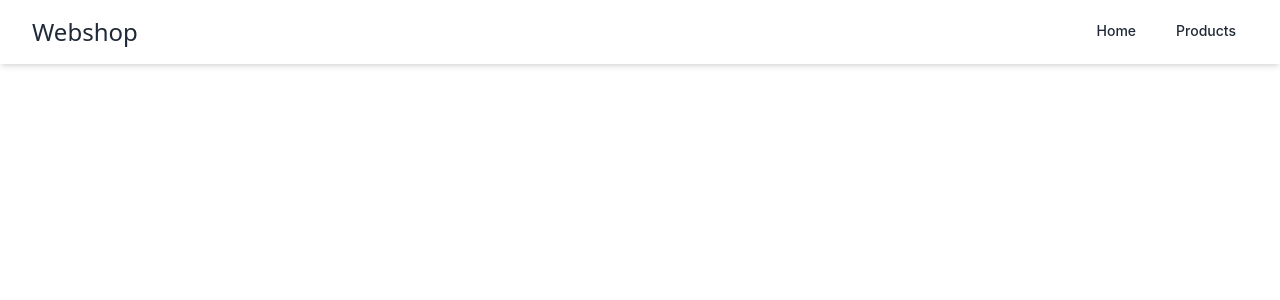
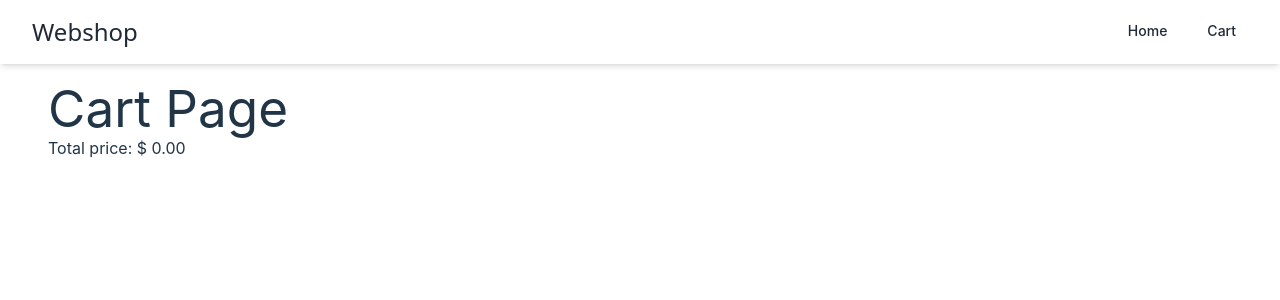
Before and after one commit to sofijasolar/webshop-frontend, a React (Vite) app: page /cart in a window 1280 px wide. Shown: the top 300 px of the page. Built offline with nearby package versions, Linux system fonts and the light colour scheme.

Commit message:
implemented cart with local storage

```diff
--- a/src/App.tsx
+++ b/src/App.tsx
@@ -3,6 +3,7 @@ import { Route, Routes } from 'react-router'
 import ProductDetailPage from './pages/ProductDetailPage'
 import NavigationBar from './components/shared/NavigationBar'
 import { StoreProvider } from './contexts/StoreContext'
+import CartPage from './pages/CartPage'
 
 // add provider
 // add navigation
@@ -18,6 +19,8 @@ function App() {
             <Routes>
                 <Route path="/" element={<HomePage />} />
                 <Route path="/product/:id" element={<ProductDetailPage />} />
+                <Route path="/cart" element={<CartPage />} />
+
               </Routes>
           </main>
 
--- /dev/null
+++ b/src/components/Cart/Cart.tsx
@@ -0,0 +1,33 @@
+import { useEffect, useState } from "react";
+import { useStoreContext } from "../../contexts/StoreContext";
+import ProductItem from "../Products/ProductItem";
+
+const Cart: React.FC = () => {
+
+    const {productsInCart} = useStoreContext();
+    const [totalPrice, setTotalPrice] = useState<number>(0);
+
+    const getTotalPrice = () => {
+        let total = 0;
+        total = productsInCart.reduce ((total, product) => total + product.price, 0);
+        setTotalPrice(total);
+    }
+
+    useEffect(() => {
+        getTotalPrice();
+        }, [])
+
+
+    return (
+        <div className="">
+            <p>Total price: $ {totalPrice.toFixed(2) }</p>
+            {productsInCart.map((product) =>
+            <ProductItem key={product.id} product={product} />)
+
+             }
+
+        </div>
+    )
+}
+
+export default Cart;
--- a/src/components/Products/ProductDetail.tsx
+++ b/src/components/Products/ProductDetail.tsx
@@ -1,14 +1,24 @@
-import React from 'react';
+import React, { useEffect } from 'react';
 import { useParams } from 'react-router-dom';
 import { useProduct } from '../../hooks/useProduct';
+import AddToCartButton from '../common/AddToCartButton';
+import { useStoreContext } from '../../contexts/StoreContext';
+import { IProduct } from '../../interfaces/IProduct';
 
 const ProductDetail: React.FC = () => {
   const { id } = useParams<{ id: string }>(); // TODO: maybe change this a bit
   const { product, loading, error } = useProduct(Number(id));
+  const {productsInCart, setProductsInCart} = useStoreContext();
 
   if (loading) return <div>Loading...</div>;
   if (error) return <div>{error}</div>;
   if (!product) return <div>No product found.</div>;
+
+
+  const addProduct = () =>{
+    setProductsInCart([...productsInCart, product]);
+  };
+
 
   return (
     <div className="flex flex-col md:flex-row p-4 max-w-6xl mx-auto">
@@ -26,10 +36,8 @@ const ProductDetail: React.FC = () => {
         <h2 className="text-2xl font-bold mb-2">{product.title}</h2>
         <p className="text-gray-600 mb-4">{product.description}</p>
         <p className="text-blue-600 font-bold text-lg mb-4">${product.price}</p>
-        <button className="bg-indigo-600 text-white px-4 py-2 rounded-full hover:bg-indigo-700 transition">
-          {/* TODO: add icon */}
-          Add to Cart
-        </button>
+
+        <AddToCartButton addProduct={ addProduct }/>
       </div>
     </div>
   );
--- a/src/components/Products/ProductItem.tsx
+++ b/src/components/Products/ProductItem.tsx
@@ -1,4 +1,5 @@
 import { IProduct } from "../../interfaces/IProduct";
+import AddToCartButton from "../common/AddToCartButton";
 
 const ProductItem: React.FC<{ product: IProduct }> = ({ product }) => {
 
--- /dev/null
+++ b/src/components/common/AddToCartButton.tsx
@@ -0,0 +1,16 @@
+import React from 'react';
+import { IProduct } from '../../interfaces/IProduct';
+
+interface AddToCartButtonProps {
+  addProduct: () => void;
+}
+
+const AddToCartButton: React.FC<AddToCartButtonProps> = ({ addProduct }) => {
+  return (
+    <button onClick={addProduct} className="bg-indigo-600 text-white px-4 py-2 rounded-full hover:bg-indigo-700 transition">
+      Add to cart
+    </button>
+  );
+};
+
+export default AddToCartButton;
--- a/src/components/shared/NavigationBar.tsx
+++ b/src/components/shared/NavigationBar.tsx
@@ -40,11 +40,19 @@ const NavigationBar = () => {
               Home
               <span className="text-gray-800 bg-gray-800 block max-w-0 group-hover:max-w-full transition-all duration-500 h-0.5 bg-sky-400"></span>
             </Link>
-            <Link to="/products" className="text-gray-800  hover:text-gray-900 px-3 py-2 rounded-md text-sm font-medium group transition duration-30">
+            {/* <Link to="/products" className="text-gray-800  hover:text-gray-900 px-3 py-2 rounded-md text-sm font-medium group transition duration-30">
               Products
               <span className="text-gray-800 bg-gray-800 block max-w-0 group-hover:max-w-full transition-all duration-500 h-0.5 bg-sky-400"></span>
 
-            </Link>
+            </Link> */}
+            <Link
+            to="/cart"
+className="text-gray-800  hover:text-gray-900 px-3 py-2 rounded-md text-sm font-medium group transition duration-30"
+          >
+            Cart
+            <span className="text-gray-800 bg-gray-800 block max-w-0 group-hover:max-w-full transition-all duration-500 h-0.5 bg-sky-400"></span>
+
+          </Link>
           </div>
         </div>
       </div>
@@ -56,11 +64,18 @@ const NavigationBar = () => {
           >
             Home
           </Link>
-          <Link
+          {/* <Link
             to="/products"
             className="text-gray-800 hover:text-gray-900 hover:bg-gray-100 block px-3 py-2 rounded-md text-base font-medium"
           >
             Products
+          </Link> */}
+          <Link
+            to="/cart"
+            className="text-gray-800 hover:text-gray-900 hover:bg-gray-100 block px-3 py-2 rounded-md text-base font-medium"
+
+          >
+            Cart
           </Link>
         </div>
       </div>
--- a/src/contexts/StoreContext.tsx
+++ b/src/contexts/StoreContext.tsx
@@ -1,6 +1,5 @@
-import React, { createContext, useState, useContext, ReactNode } from 'react';
+import React, { createContext, useState, useContext, ReactNode, useEffect } from 'react';
 import { IProduct } from '../interfaces/IProduct';
-// import { ICategory } from '../interfaces/ICategory';
 
 interface StoreContextType {
   products: IProduct[];
@@ -8,11 +7,15 @@ interface StoreContextType {
   currentProducts: IProduct[];
   categories: string[];
   selectedCategory: string | null;
+
+  productsInCart: IProduct[];
+
   setProducts: (products: IProduct[]) => void;
   setCurrentProducts: (products: IProduct[]) => void;
   setProductsLoaded: (loaded: boolean) => void;
   setCategories: (categories: string[]) => void;
   setSelectedCategory: (category: string | null) => void;
+  setProductsInCart: (products: IProduct[]) => void;
 }
 
 const StoreContext = createContext<StoreContextType | undefined>(undefined);
@@ -27,6 +30,32 @@ export const StoreProvider: React.FC<{ children: ReactNode }> = ({ children }) =
   const [selectedCategory, setSelectedCategory] = useState<string | null>(null);
 
 
+  const [productsInCart, setProductsInCart] = useState<IProduct[]>([]);
+
+
+  useEffect(() => {
+    getFromLocalStorage();
+  }, []);
+
+  useEffect(() => {
+    if (products.length > 0) {
+      saveCartToLocalStorage(productsInCart);
+    }
+  }, [productsInCart]);
+
+  const saveCartToLocalStorage = (products: IProduct[]) => {
+    localStorage.setItem('cart', JSON.stringify(products));
+  }
+
+  const getFromLocalStorage = () => {
+    const cart = localStorage.getItem('cart');
+    if (cart) {
+      setProductsInCart(JSON.parse(cart));
+    }
+  }
+
+
+
   return (
     <StoreContext.Provider
       value={{
@@ -35,11 +64,13 @@ export const StoreProvider: React.FC<{ children: ReactNode }> = ({ children }) =
         categories,
         selectedCategory,
         productsLoaded,
+        productsInCart,
         setProductsLoaded,
         setProducts,
         setCurrentProducts,
         setCategories,
         setSelectedCategory,
+        setProductsInCart,
       }}
     >
       {children}
--- /dev/null
+++ b/src/interfaces/ICart.ts
@@ -0,0 +1,6 @@
+import { IProduct } from "./IProduct"
+
+export interface ICart {
+    products: IProduct[]
+    totalPrice: number
+}
--- /dev/null
+++ b/src/pages/CartPage/index.tsx
@@ -0,0 +1,12 @@
+import Cart from "../../components/Cart/Cart";
+
+const CartPage = () => {
+    return (
+        <div>
+            <h1>Cart Page</h1>
+            <Cart />
+        </div>
+    )
+}
+
+export default CartPage;
--- a/src/pages/ProductDetailPage/index.tsx
+++ b/src/pages/ProductDetailPage/index.tsx
@@ -1,5 +1,5 @@
 import ProductDetail from "../../components/Products/ProductDetail";
-import BackButton from "../../components/reusables/BackButton";
+import BackButton from "../../components/common/BackButton";
 
 
 const ProductDetailPage = () => {
```
Also changed, not shown: src/components/common/BackButton.tsx (renamed from src/components/reusables/BackButton.tsx).
